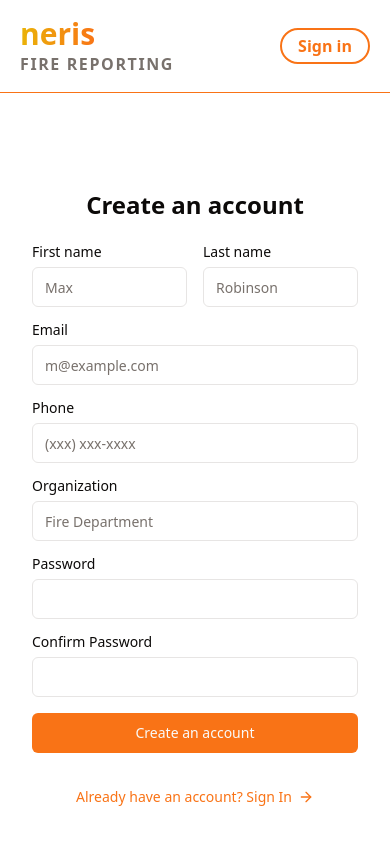
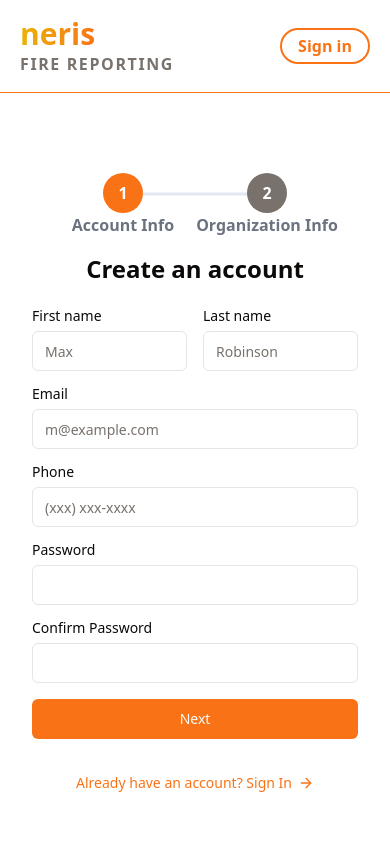
Before and after one commit to Patrick42702/NERIS-fire-reporting, a React (Vite) app in the folder client/: page /sign-up in a window 390 px wide. Built offline with nearby package versions, Linux system fonts and the light colour scheme.

Commit message:
updated sign-up form to have 2 tabs & org phone number

```diff
--- a/client/src/pages/auth/SignUp.tsx
+++ b/client/src/pages/auth/SignUp.tsx
@@ -16,7 +16,7 @@ const SignUp = () => {
       <div className="container relative pt-20 flex flex-col items-center justifty-between lg:px-0">
         {/* Register stepper */}
         <div className="flex justify-between mb-4">
-          {/* {steps?.map((step, i) => (
+          {steps?.map((step, i) => (
             <div
               key={i}
               className={`step-item cursor-pointer ${
@@ -31,7 +31,7 @@ const SignUp = () => {
               </div>
               <p className="text-gray-500 font-semibold">{step}</p>
             </div>
-          ))} */}
+          ))}
         </div>
         <div className="mx-auto flex w-full flex-col justify-center space-y-6 sm:w-[350px]">
           <div className="flex flex-col items-center space-y-2 text-center">
@@ -40,6 +40,8 @@ const SignUp = () => {
 
           {/* form */}
           <div className="grid gap-4">
+            {currentStep === 1 && (
+              <>
                 <div className="grid grid-cols-2 gap-4">
                   <div className="grid gap-2">
                     <Label htmlFor="first-name">First name</Label>
@@ -69,6 +71,18 @@ const SignUp = () => {
                   />
                 </div>
                 <div className="grid gap-2">
+                  <Label htmlFor="password">Password</Label>
+                  <Input id="password" type="password" />
+                </div>
+                <div className="grid gap-2">
+                  <Label htmlFor="confirm-password">Confirm Password</Label>
+                  <Input id="confirm-password" type="password" />
+                </div>
+              </>
+            )}
+            {currentStep === 2 && (
+              <>
+                <div className="grid gap-2">
                   <Label htmlFor="organization">Organization</Label>
                   <Input
                     id="organization"
@@ -78,15 +92,26 @@ const SignUp = () => {
                   />
                 </div>
                 <div className="grid gap-2">
-              <Label htmlFor="password">Password</Label>
-              <Input id="password" type="password" />
+                  <Label htmlFor="phone">Organization Phone</Label>
+                  <Input
+                    id="phone"
+                    type="tel"
+                    placeholder="(xxx) xxx-xxxx"
+                    required
+                  />
                 </div>
-            <div className="grid gap-2">
-              <Label htmlFor="confirm-password">Confirm Password</Label>
-              <Input id="confirm-password" type="password" />
-            </div>
-
-            <Button className="w-full">Create an account</Button>
+              </>
+            )}
+            <Button
+              className="w-full"
+              onClick={() => {
+                currentStep === steps.length
+                  ? setComplete(true)
+                  : setCurrentStep((prev) => prev + 1);
+              }}
+            >
+              {currentStep === steps.length ? "Create an account" : "Next"}
+            </Button>
           </div>
           <Link
             to="/sign-in"
```
Lines whose indentation alone changed are shown as unchanged.
